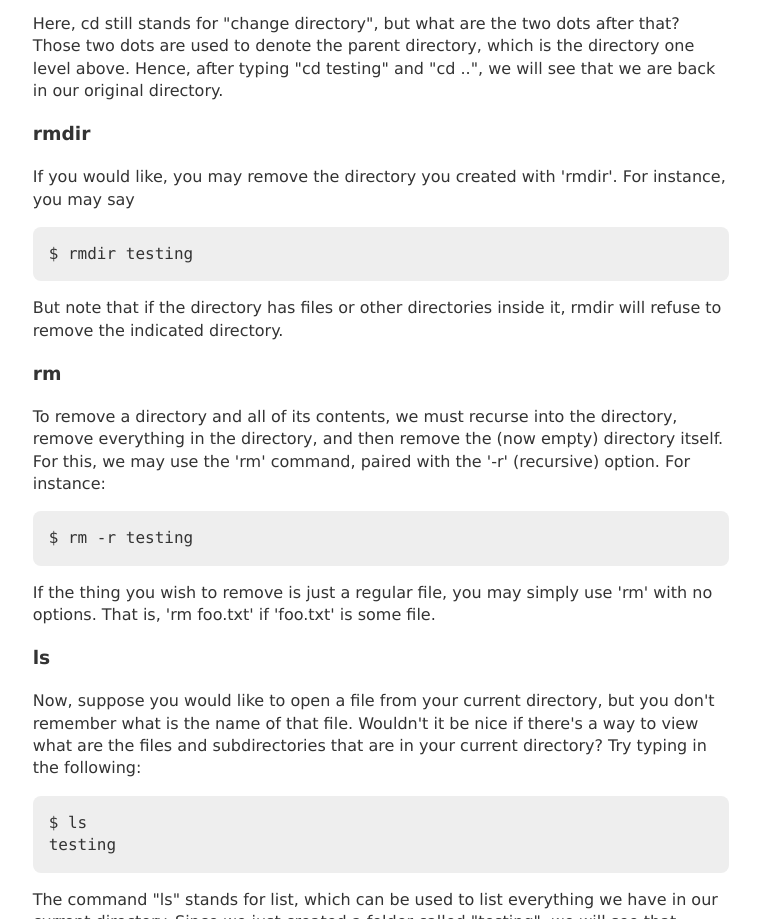
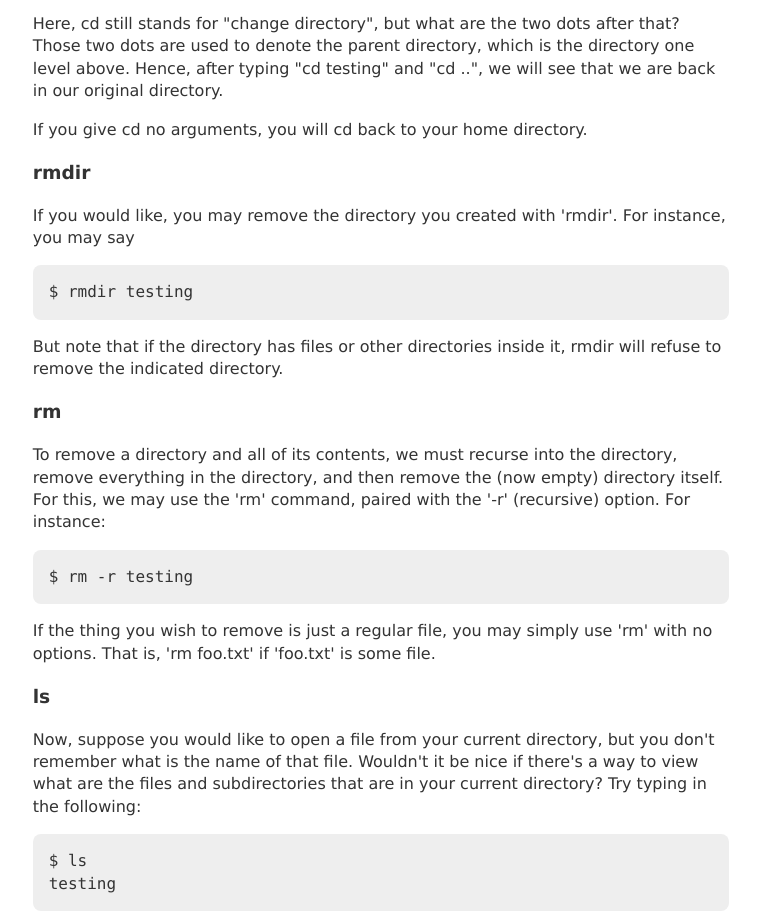
Before and after one commit to azdavis/howto-terminal, a website: page src/index.html in a window 1280 px wide. Shown: the part 2211-3130 px from the top of the page, without its empty margins (259-1019 px from the left). Drawn offline with Linux system fonts and the light colour scheme.

Commit message:
Say where you cd to

```diff
--- a/src/index.html
+++ b/src/index.html
@@ -124,6 +124,7 @@ mkdir: cannot create directory 'testing': File exists</pre
 			is the directory one level above. Hence, after typing "cd testing" and "cd
 			..", we will see that we are back in our original directory.
 		</p>
+		<p>If you give cd no arguments, you will cd back to your home directory.</p>
 		<h3>rmdir</h3>
 		<p>
 			If you would like, you may remove the directory you created with 'rmdir'.
```
